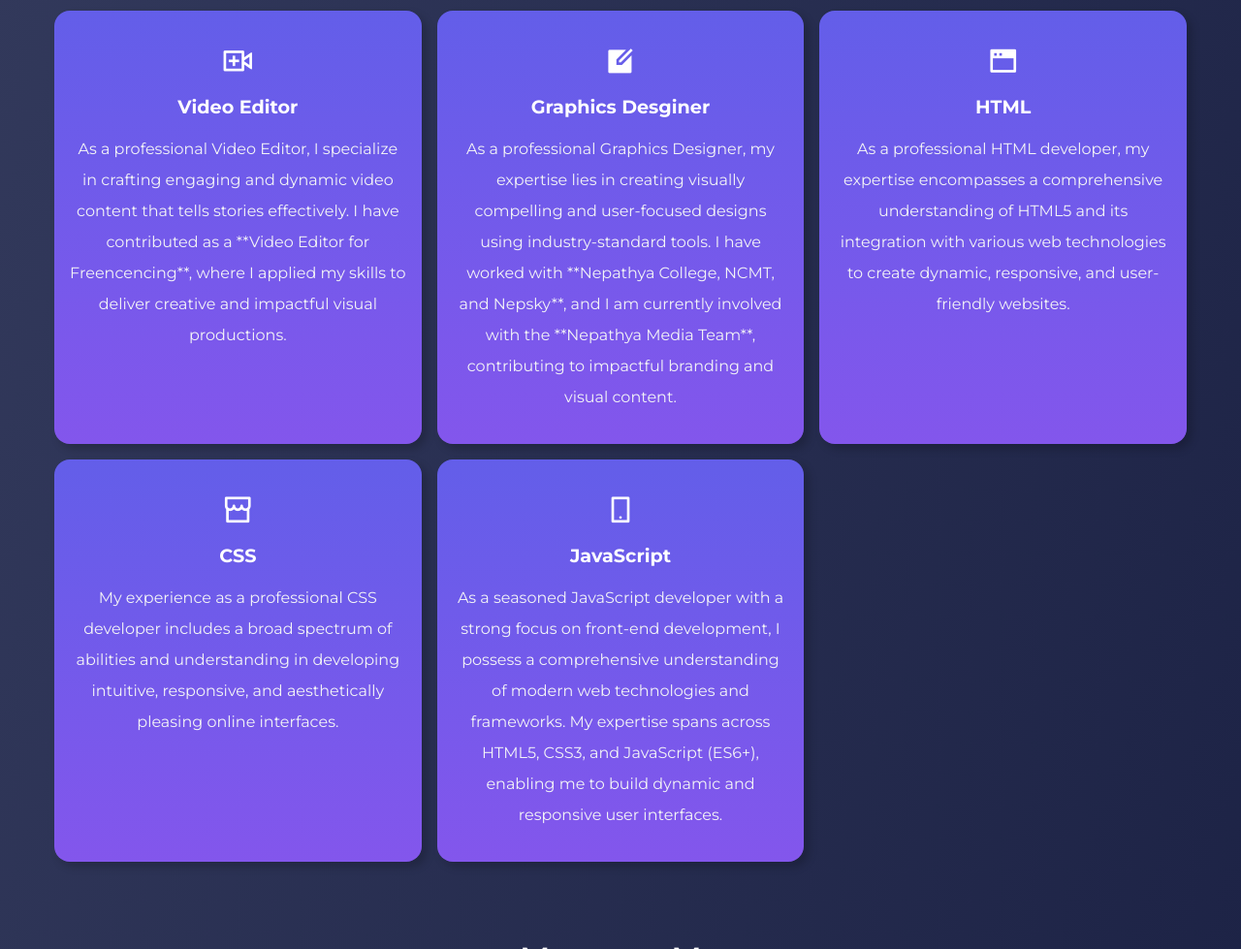
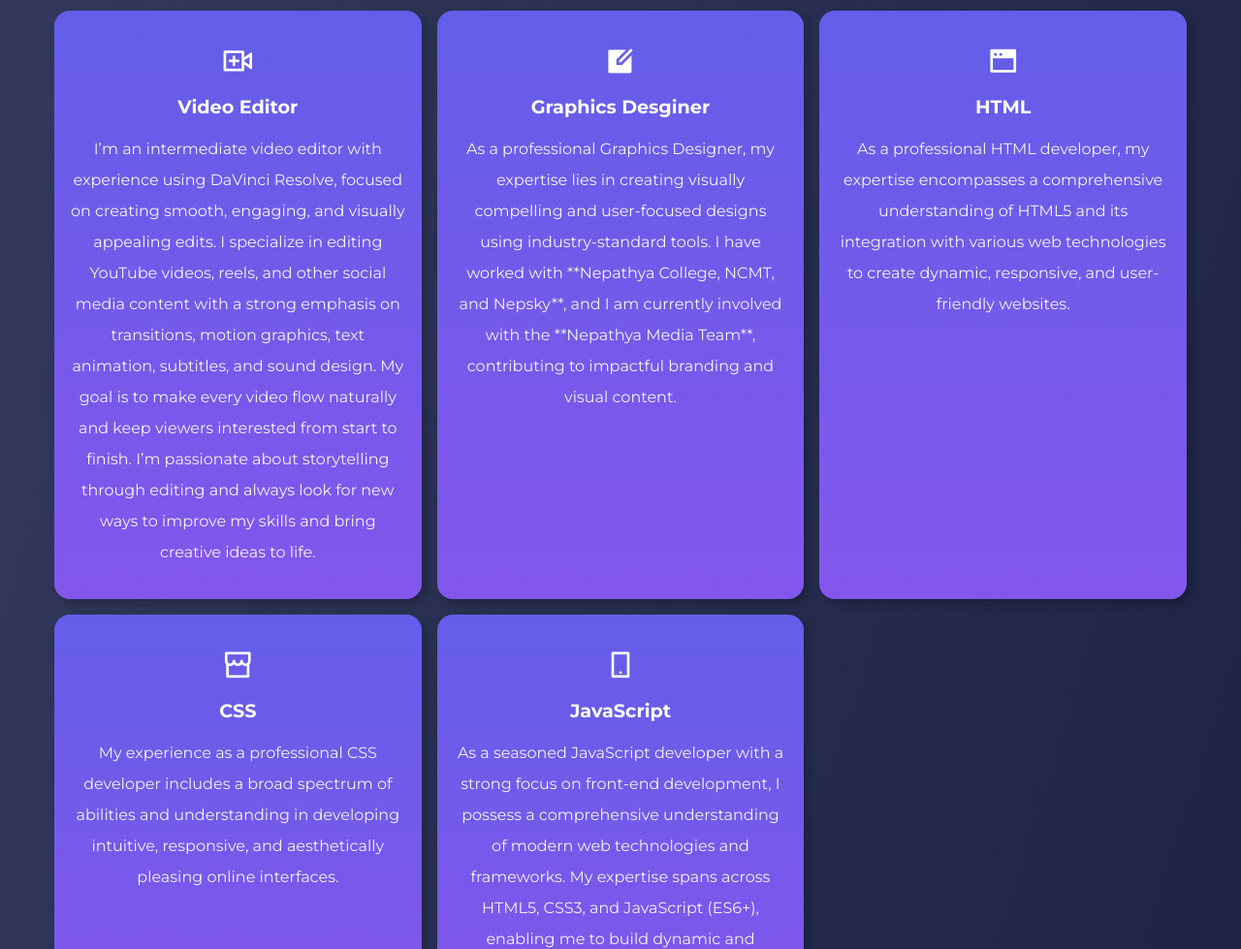
Before and after one commit to Dineshtandan/Protfolio, a plain HTML site: page index.htm in a window 1280 px wide. Shown: the part 1700-2679 px from the top of the page at 97% size. Drawn offline with nearby package versions, Linux system fonts and the light colour scheme.

Commit message:
Update index.htm

```diff
--- a/index.htm
+++ b/index.htm
@@ -76,7 +76,7 @@
           <span><i class="ri-video-add-line"></i></span>
           <h4>Video Editor</h4>
           <p>
-            As a professional Video Editor, I specialize in crafting engaging and dynamic video content that tells stories effectively. I have contributed as a **Video Editor for Freencencing**, where I applied my skills to deliver creative and impactful visual productions.
+            I’m an intermediate video editor with experience using DaVinci Resolve, focused on creating smooth, engaging, and visually appealing edits. I specialize in editing YouTube videos, reels, and other social media content with a strong emphasis on transitions, motion graphics, text animation, subtitles, and sound design. My goal is to make every video flow naturally and keep viewers interested from start to finish. I’m passionate about storytelling through editing and always look for new ways to improve my skills and bring creative ideas to life.
           </p>
         </div>
           <div class="service__card">
@@ -151,4 +151,5 @@
     <script src="https://unpkg.com/scrollreveal"></script>
     <script src="main.js"></script>
   </body>
+
 </html>
```
